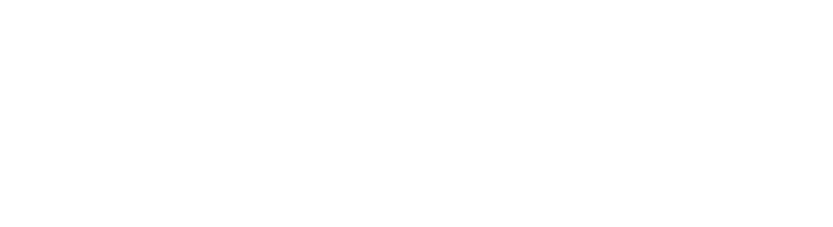
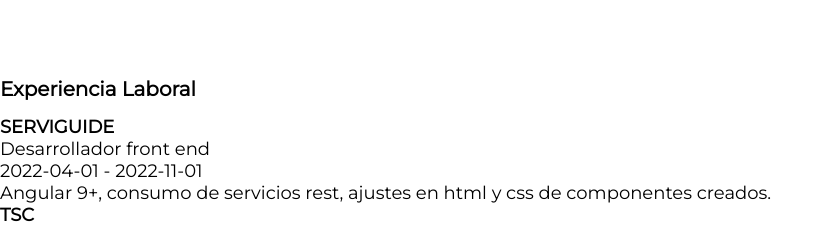
Before and after one commit to elkin-garzon/cv-elkin-garzon, a React (Create React App) app: page / in a window 1280 px wide. Shown: the part 569-796 px from the top of the page, without its empty margins (0-833 px from the left). Built offline with nearby package versions, Linux system fonts and the light colour scheme.

Commit message:
add components for experience

```diff
--- a/src/App.tsx
+++ b/src/App.tsx
@@ -8,22 +8,28 @@
 //MODELS
 import { Information } from './models/information';
 import { Study } from './models/study';
+import { ExperienceData } from './components/ExperienceData';
+import { Experience } from './models/experience';
 
 
 function App() {
 
     const [informaion, setInformaion] = useState<Information>(new Information());
     const [studies, setStudies] = useState<Study[]>([])
+    const [experiences, setExperiences] = useState<Experience[]>([])
 
     useEffect(() => {
         setInformaion(data.information)
         setStudies(data.studies)
+        setExperiences(data.experiences)
     }, []);
+
 
     return (
         <div className="page">
             <UserData dataUser={informaion} />
             <StydyData studies={studies} />
+            <ExperienceData  experiences={experiences}/>
         </div>
     );
 }
--- /dev/null
+++ b/src/components/ExperienceData.tsx
@@ -0,0 +1,30 @@
+import { Experience } from "../models/experience"
+import { Experiencedetail } from "./Experiencedetail"
+
+interface ExperiencesProps {
+	experiences: Experience[]
+}
+
+export function ExperienceData(
+	{ experiences }: ExperiencesProps
+) {
+
+	if (experiences.length === 0) {
+        return (
+            <div className="ExperienceData contentSection">
+                <h2>sin experiencias</h2>
+            </div>
+        )
+    }
+	return (
+		<div className="ExperienceData contentSection">
+            <h2>Experiencia laboral</h2>
+            <div>
+			{experiences.map((experience: Experience) => (
+                    <Experiencedetail key={experience.id} experience={experience} />
+                ))}
+
+            </div>
+        </div>
+	)
+}
--- /dev/null
+++ b/src/components/Experiencedetail.tsx
@@ -0,0 +1,19 @@
+import { Experience } from "../models/experience"
+
+interface ExperienceProps {
+    experience: Experience
+}
+
+export function Experiencedetail(
+    { experience }: ExperienceProps
+) {
+    console.log(experience)
+    return (
+        <section className="Experiencedetail">
+            <h3>{experience.enterprice}</h3>
+            <p>{experience.position}</p>
+            <p>{experience.dateInit} - {experience.dateEnd}</p>
+            <p>{experience.functions}</p>
+        </section>
+    )
+}
--- a/src/components/StudyDataDeatil.tsx
+++ b/src/components/StudyDataDeatil.tsx
@@ -6,14 +6,12 @@
 export function StudyDataDeatil(
     { study }: StudiesProps
 ) {
-    console.log(study)
     return (
         <article className="StudyDataDeatil">
             <h3>{study.university}</h3>
             <p>{study.title}</p>
             <p>{study.dateEnd}</p>
             <p>{ study.status?'finalizado':'pendinte de grado'}</p>
-
         </article>
     )
 }
--- a/src/data/data.json
+++ b/src/data/data.json
@@ -25,8 +25,8 @@
             "id": 3,
             "enterprice": "SERVIGUIDE",
             "position": "Desarrollador front end",
-            "dateInit": "2022-04-01T00:00:00.000+00:00",
-            "dateEnd": "2022-11-01T00:00:00.000+00:00",
+            "dateInit": "2022-04-01",
+            "dateEnd": "2022-11-01",
             "functions": "Angular 9+, consumo de servicios rest, ajustes en html y css de componentes creados.",
             "created_add": "2022-12-13T18:43:04.000+00:00",
             "updated_add": null
@@ -35,8 +35,8 @@
             "id": 4,
             "enterprice": "TSC",
             "position": "Desarrollador front end",
-            "dateInit": "2021-08-01T00:00:00.000+00:00",
-            "dateEnd": "2022-04-01T00:00:00.000+00:00",
+            "dateInit": "2021-08-01",
+            "dateEnd": "2022-04-01",
             "functions": "Angular 9+., consumo de servicios rest., ajustes en html y css de componentes creados., Ajustes en responsive de vistas según diseño corporativo.",
             "created_add": "2022-12-13T18:44:48.000+00:00",
             "updated_add": null
@@ -45,8 +45,8 @@
             "id": 5,
             "enterprice": "Periferia IT",
             "position": "Desarrollador front end",
-            "dateInit": "2019-12-01T00:00:00.000+00:00",
-            "dateEnd": "2021-08-01T00:00:00.000+00:00",
+            "dateInit": "2019-12-01",
+            "dateEnd": "2021-08-01",
             "functions": "Angular 9+., consumo de servicios rest., ajustes en html y css de componentes creados., Creaciòn de estilos para dispositivos móviles de acuerdo a diseño de marca.",
             "created_add": "2022-12-13T18:46:30.000+00:00",
             "updated_add": null
@@ -55,8 +55,8 @@
             "id": 6,
             "enterprice": "Bisa corporation",
             "position": "Ingeniero analista de desarrollo",
-            "dateInit": "2019-07-01T00:00:00.000+00:00",
-            "dateEnd": "2019-12-01T00:00:00.000+00:00",
+            "dateInit": "2019-07-01",
+            "dateEnd": "2019-12-01",
             "functions": ", Manejo de angular4+, consumo de servicios para integración con frontEnd., soporte a aplicaciones de angular2., ajustes en html y aplicación de estilos., Creaciòn de estilos para dispositivos móviles de acuerdo a diseño de marca.",
             "created_add": "2022-12-13T18:47:49.000+00:00",
             "updated_add": null
@@ -65,8 +65,8 @@
             "id": 7,
             "enterprice": "Software estratégico",
             "position": "Analista desarrollador",
-            "dateInit": "2018-10-01T00:00:00.000+00:00",
-            "dateEnd": "2019-01-01T00:00:00.000+00:00",
+            "dateInit": "2018-10-01",
+            "dateEnd": "2019-01-01",
             "functions": "Manejo de angular4+., consumo de servicios para integración con frontEnd., soporte a aplicaciones de angular2., ajustes en html y aplicación de estilos., revisión de incidencias.",
             "created_add": "2022-12-13T18:49:24.000+00:00",
             "updated_add": null
@@ -75,8 +75,8 @@
             "id": 8,
             "enterprice": "Symplifica SAS",
             "position": "ingeniero de desarrollo junior.",
-            "dateInit": "2018-01-01T00:00:00.000+00:00",
-            "dateEnd": "2018-07-01T00:00:00.000+00:00",
+            "dateInit": "2018-01-01",
+            "dateEnd": "2018-07-01",
             "functions": "Manejo de ionic para desarrollo de app., Publicar para plataformas ios y Android., Consumir servicios desde api para visualizarse en app., Revisar y ajustar servicios existentes.",
             "created_add": "2022-12-13T18:51:10.000+00:00",
             "updated_add": "2022-12-13T18:51:50.000+00:00"
@@ -85,8 +85,8 @@
             "id": 9,
             "enterprice": "Rise Agency ",
             "position": "ingeniero de desarrollo junior.",
-            "dateInit": "2017-01-01T00:00:00.000+00:00",
-            "dateEnd": "2017-05-01T00:00:00.000+00:00",
+            "dateInit": "2017-01-01",
+            "dateEnd": "2017-05-01",
             "functions": "Ajuste de estructura html de plataforma vtex., Aplicación de estilos css a estructura., Creación de scripts con jquery para limpiar estructura generada por vtex., Ajustes según cliente.",
             "created_add": "2022-12-13T18:53:14.000+00:00",
             "updated_add": null
@@ -95,8 +95,8 @@
             "id": 10,
             "enterprice": "Aymsoft",
             "position": "Desarrollador Web",
-            "dateInit": "2016-04-01T00:00:00.000+00:00",
-            "dateEnd": "2017-05-01T00:00:00.000+00:00",
+            "dateInit": "2016-04-01",
+            "dateEnd": "2017-05-01",
             "functions": "Aplicación de diseño con estilos css., Creación de estructura html desde cero., Aplicación de estilos para dispositivos móviles.",
             "created_add": "2022-12-13T18:54:41.000+00:00",
             "updated_add": null
@@ -105,8 +105,8 @@
             "id": 11,
             "enterprice": "Graficas colorama ",
             "position": "Desarrollador Web",
-            "dateInit": "2015-10-01T00:00:00.000+00:00",
-            "dateEnd": "2016-04-01T00:00:00.000+00:00",
+            "dateInit": "2015-10-01",
+            "dateEnd": "2016-04-01",
             "functions": "Creación de estructura html y aplicación de estilos css., Publicar la web., Revisar estilos en dispositivos móviles., Actualización de contenidos.",
             "created_add": "2022-12-13T18:56:09.000+00:00",
             "updated_add": null
--- /dev/null
+++ b/src/models/experience.ts
@@ -0,0 +1,11 @@
+import { ExperienceInterface } from "../interfaces/Experience.interface";
+
+export class Experience implements ExperienceInterface {
+    id!: number;
+    enterprice!: string;
+    position!: string;
+    dateInit!: string;
+    dateEnd!: string;
+    functions!: string;
+
+}
```
Also changed, not shown: src/interfaces/Experience.interface.ts (added, +8 -0 lines).
